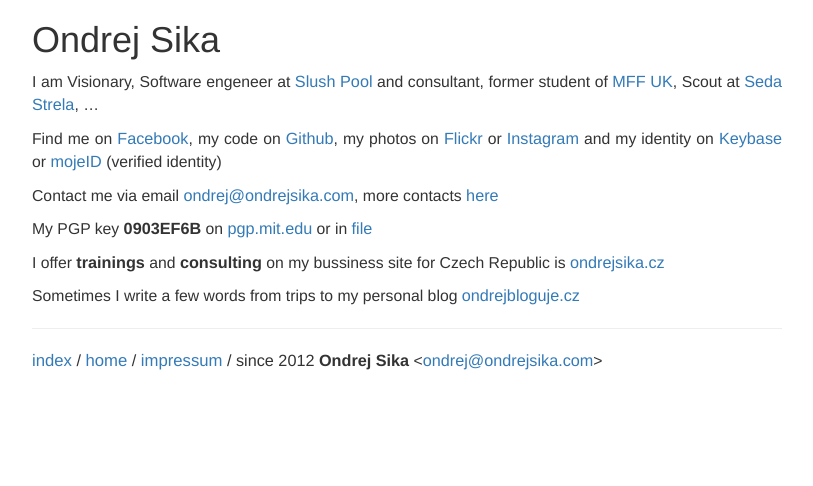
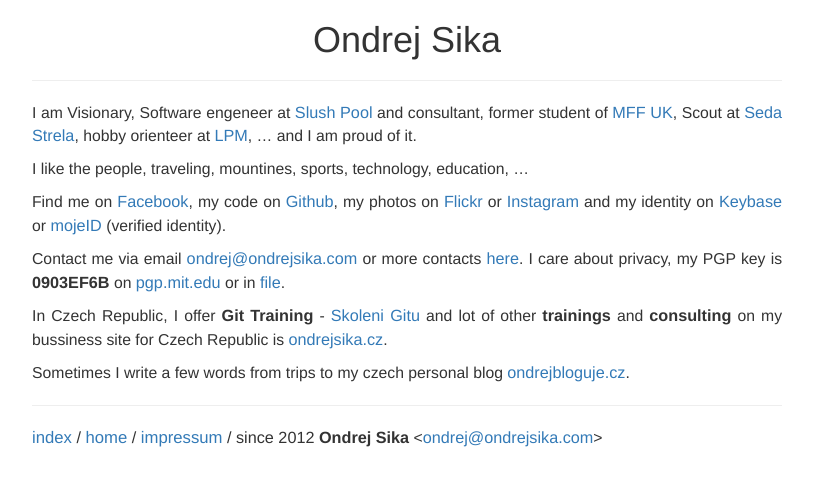
Before and after one commit to ondrejsika/ondrejsika.com, a Jekyll site: the page built from index.md, in a window 1280 px wide. Shown: the top 486 px of the page, without its empty margins (233-1046 px from the left). Built offline with Jekyll 4.4.1, drawn with Linux system fonts in a browser that asks for light colours; comment, search, counter and statistics services are not loaded.

Commit message:
homepage - refresh design, texts

```diff
--- a/index.md
+++ b/index.md
@@ -3,16 +3,24 @@
 noheader: true
 ---
 
+<style>
+h1 {
+    text-align: center;
+}
+</style>
+
 # Ondrej Sika
 
-I am Visionary, Software engeneer at [Slush Pool](https://slushpool.com) and consultant, former student of [MFF UK](http://mff.cuni.cz), Scout at [Seda Strela](http://sedastrela.cz), ...
+---
 
-Find me on [Facebook](https://facebook.com/sikaondrej2), my code on [Github](https://www.github.com/ondrejsika), my photos on [Flickr](https://www.flickr.com/photos/ondrejsika/) or [Instagram](https://www.instagram.com/ondrejsika/) and my identity on [Keybase](https://www.keybase.io/ondrejsika) or [mojeID](https://ondrejsika.mojeid.cz/) (verified identity)
+I am Visionary, Software engeneer at [Slush Pool](https://slushpool.com) and consultant, former student of [MFF UK](http://mff.cuni.cz), Scout at [Seda Strela](http://sedastrela.cz), hobby orienteer at [LPM](http://lpm.zcu.cz), ... and I am proud of it.
 
-Contact me via email <ondrej@ondrejsika.com>, more contacts [here](/contact.html)
+I like the people, traveling, mountines, sports, technology, education, ...
 
-My PGP key __0903EF6B__ on [pgp.mit.edu](https://pgp.mit.edu/pks/lookup?op=vindex&search=0x775D8A020903EF6B) or in [file](ondrejsika_public.asc)
+Find me on [Facebook](https://facebook.com/sikaondrej2), my code on [Github](https://www.github.com/ondrejsika), my photos on [Flickr](https://www.flickr.com/photos/ondrejsika/) or [Instagram](https://www.instagram.com/ondrejsika/) and my identity on [Keybase](https://www.keybase.io/ondrejsika) or [mojeID](https://ondrejsika.mojeid.cz/) (verified identity).
 
-I offer __trainings__ and __consulting__ on my bussiness site for Czech Republic is [ondrejsika.cz](https://ondrejsika.cz)
+Contact me via email <ondrej@ondrejsika.com> or more contacts [here](/contact.html). I care about privacy, my PGP key is __0903EF6B__ on [pgp.mit.edu](https://pgp.mit.edu/pks/lookup?op=vindex&search=0x775D8A020903EF6B) or in [file](ondrejsika_public.asc).
 
-Sometimes I write a few words from trips to my personal blog [ondrejbloguje.cz](https://ondrejbloguje.cz)
+In Czech Republic, I offer __Git Training__ - [Skoleni Gitu](https://skoleni-git.cz) and lot of other __trainings__ and __consulting__ on my bussiness site for Czech Republic is [ondrejsika.cz](https://ondrejsika.cz).
+
+Sometimes I write a few words from trips to my czech personal blog [ondrejbloguje.cz](https://ondrejbloguje.cz).
```
